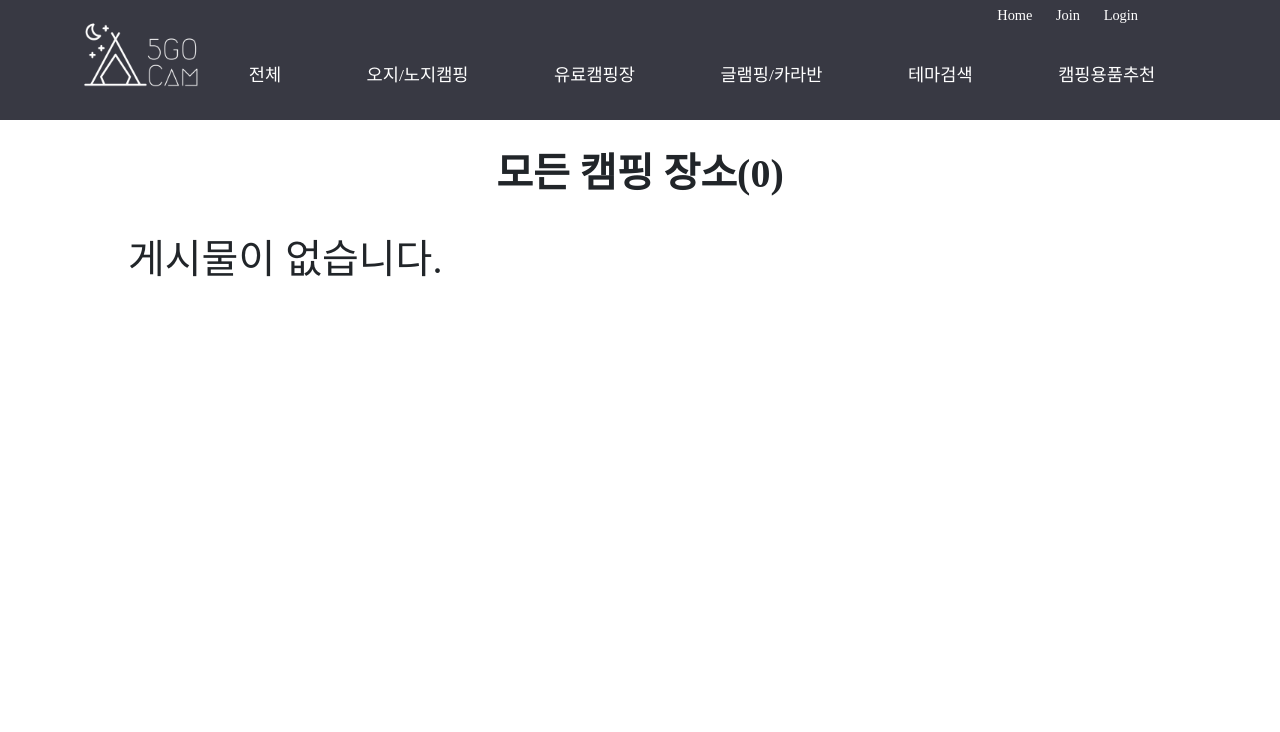
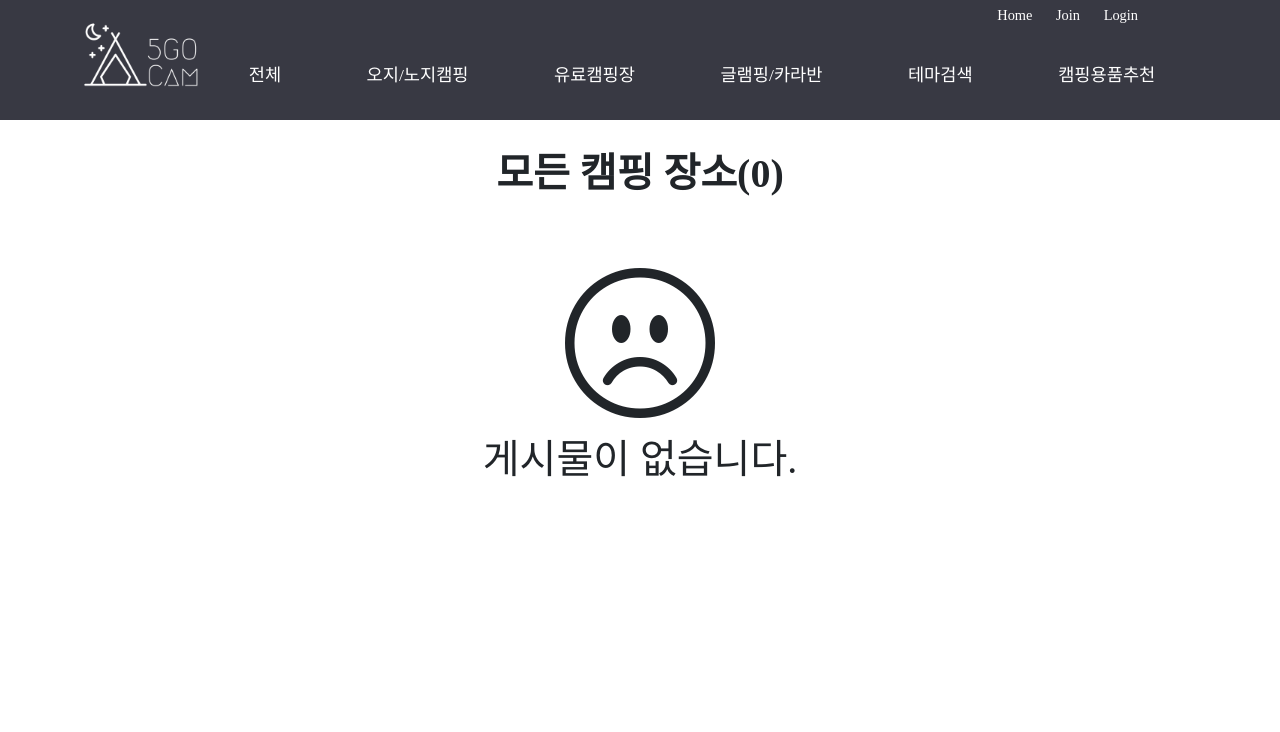
Before and after one commit to Camping-PJT/2nd, a Django app: page /posts/ in a window 1280 px wide. Shown: the top 732 px of the page. Run offline with Django 3.2, Linux system fonts and the light colour scheme; data that the repository does not hold is empty; some libraries are stand-ins or nearby versions; some web fonts are replaced.

```diff
--- a/posts/templates/posts/index.html
+++ b/posts/templates/posts/index.html
@@ -145,7 +145,10 @@
       </ul>
     </div>
   {% else %}
+  <div class="d-flex flex-column align-items-center justify-content-center">
+    <i class="bi bi-emoji-frown sadman"></i>
     <h1>게시물이 없습니다.</h1>
+  </div>
   {% endif %}
 </div>
 {% endblock content %}
--- a/posts/templates/posts/index_thema.html
+++ b/posts/templates/posts/index_thema.html
@@ -137,7 +137,10 @@
       </ul>
     </div>
   {% else %}
+  <div class="d-flex flex-column align-items-center justify-content-center">
+    <i class="bi bi-emoji-frown sadman"></i>
     <h1>게시물이 없습니다.</h1>
+  </div>
   {% endif %}
 </div>
 {% endblock content %}
--- a/posts/templates/posts/search.html
+++ b/posts/templates/posts/search.html
@@ -133,7 +133,10 @@
       </ul>
     </div>
   {% else %}
+  <div class="d-flex flex-column align-items-center justify-content-center">
+    <i class="bi bi-emoji-frown sadman"></i>
     <h1>검색 결과가 없습니다.</h1>
+  </div>
   {% endif %}
 </div>
 {% endblock content %}
--- a/posts/templates/posts/tagged_posts.html
+++ b/posts/templates/posts/tagged_posts.html
@@ -133,7 +133,10 @@
       </ul>
     </div>
   {% else %}
+  <div class="d-flex flex-column align-items-center justify-content-center">
+    <i class="bi bi-emoji-frown sadman"></i>
     <h1>게시물이 없습니다.</h1>
+  </div>
   {% endif %}
 </div>
 {% endblock content %}
--- a/static/css/base.css
+++ b/static/css/base.css
@@ -501,7 +501,7 @@ input[type=search]::-webkit-search-cancel-button {
   color: white;
 }
 
-#submitBtn {
+#submitBtn, #submitBtn2 {
   border: none;
   font-weight: 600;
   background-color: rgba(245, 118, 8);
@@ -524,3 +524,10 @@ input[type=search]::-webkit-search-cancel-button {
   background-color: transparent !important;
   border: 0;
 }
+
+.sadman {
+  width: 200px;
+  height: 200px;
+  text-align: center;
+  font-size: 150px;
+}
--- /dev/null
+++ b/static/js/thema2.js
@@ -0,0 +1,85 @@
+document.getElementById("thema2").addEventListener("click", function(event) {
+  event.preventDefault();
+
+  const modal = document.getElementById("myModal2");
+  modal.style.display = "block";
+
+  const closeButton = document.getElementsByClassName("close")[0];
+
+  closeButton.addEventListener("click", function() {
+    modal.style.display = "none";
+  });
+
+  const categoryBoxes = document.querySelectorAll('#category');
+  const natureBoxes = document.querySelectorAll('#nature');
+  const facilityBoxes = document.querySelectorAll('#facility');
+
+  categoryBoxes.forEach(box => {
+    box.addEventListener('click', function(event) {
+      const targetIcon = event.target.querySelector('#category-icon');
+      if (targetIcon) {
+        targetIcon.classList.toggle('selected');
+        box.classList.toggle('selected');
+      } else {
+        box.classList.toggle('selected');
+      }
+    });
+  });
+
+  natureBoxes.forEach(box => {
+    box.addEventListener('click', function(event) {
+      const targetIcon = event.currentTarget.querySelector('#nature-icon');
+      if (targetIcon) {
+        targetIcon.classList.toggle('selected');
+        box.classList.toggle('selected');
+      }
+    });
+  });
+
+  facilityBoxes.forEach(box => {
+    box.addEventListener('click', function(event) {
+      const targetIcon = event.currentTarget.querySelector('#facility-icon');
+      if (targetIcon) {
+        targetIcon.classList.toggle('selected');
+        box.classList.toggle('selected');
+      }
+    });
+  });
+
+  const submitBtn = document.getElementById('submitBtn2');
+
+  submitBtn.addEventListener('click', function() {
+    const selectedCategories = [];
+    const selectedNatures = [];
+    const selectedFacilities = [];
+
+    const categoryIcons = document.querySelectorAll('#category-icon');
+    const natureIcons = document.querySelectorAll('#nature-icon');
+    const facilityIcons = document.querySelectorAll('#facility-icon');x
+
+    categoryIcons.forEach(icon => {
+      if (icon.classList.contains('selected')) {
+        const category = icon.getAttribute('data-filter');
+        selectedCategories.push('category=' + category);
+      }
+    });
+
+    natureIcons.forEach(icon => {
+      if (icon.classList.contains('selected')) {
+        const nature = icon.getAttribute('data-filter');
+        selectedNatures.push('nature=' + nature);
+      }
+    });
+
+    facilityIcons.forEach(icon => {
+      if (icon.classList.contains('selected')) {
+        const facility = icon.getAttribute('data-filter');
+        selectedFacilities.push('facility=' + facility);
+      }
+    });
+
+    const url = '/posts/thema/?' +  selectedCategories.join('&') + '&' + selectedNatures.join('&') + '&' + selectedFacilities.join('&');
+    window.location.href = url;
+
+  });
+});
--- a/templates/base.html
+++ b/templates/base.html
@@ -205,32 +205,35 @@
                 <div class="facility--box">
                   {% load_facilities as facilities %}
                   {% for facility in facilities %}
-                  <div class="facility">
+                  <div class="facility" id="facility">
                     {% if facility == '와이파이' %}
-                      <i class="bi bi-wifi facility-icon" data-filter="와이파이"></i>
+                      <i class="bi bi-wifi facility-icon" id="facility-icon" data-filter="와이파이"></i>
                     {% elif facility == '매점' %}
-                      <i class="bi bi-shop facility-icon" data-filter="매점"></i>
+                      <i class="bi bi-shop facility-icon" id="facility-icon" data-filter="매점"></i>
                     {% elif facility == '샤워시설' %}
-                      <i class="bi bi-door-closed facility-icon" data-filter="샤워시설"></i>
+                      <i class="bi bi-door-closed facility-icon" id="facility-icon" data-filter="샤워시설"></i>
                     {% elif facility == '전기' %}
-                      <i class="bi bi-lightning facility-icon" data-filter="전기"></i>
+                      <i class="bi bi-lightning facility-icon" id="facility-icon" data-filter="전기"></i>
                     {% elif facility == '온수제공' %}
-                      <i class="bi bi-cup-hot facility-icon" data-filter="온수제공"></i>
+                      <i class="bi bi-cup-hot facility-icon" id="facility-icon" data-filter="온수제공"></i>
                     {% elif facility == '대여' %}
-                      <i class="bi bi-bucket facility-icon" data-filter="대여"></i>
+                      <i class="bi bi-bucket facility-icon" id="facility-icon" data-filter="대여"></i>
                     {% elif facility == '장작' %}
-                      <i class="bi bi-fire facility-icon" data-filter="장작"></i>
+                      <i class="bi bi-fire facility-icon" id="facility-icon" data-filter="장작"></i>
                     {% elif facility == '개수대' %}
-                      <i class="bi bi-droplet facility-icon" data-filter="개수대"></i>
+                      <i class="bi bi-droplet facility-icon" id="facility-icon" data-filter="개수대"></i>
                     {% elif facility == '화장실' %}
-                      <i class="bi bi-universal-access-circle facility-icon" data-filter="화장실"></i>
+                      <i class="bi bi-universal-access-circle facility-icon" id="facility-icon" data-filter="화장실"></i>
                     {% endif %}
                     {{ facility }}
                   </div>
                 {% endfor %}
               </div>
             </div>
+
+            <input type="submit" id="submitBtn2" value="검색하기">
           </div>
+        </div>
 
           <a href="{% url 'sales' %}">캠핑용품추천</a>
         </div>
```
Also changed, not shown: other parts of templates/base.html (+13 -12 lines).
